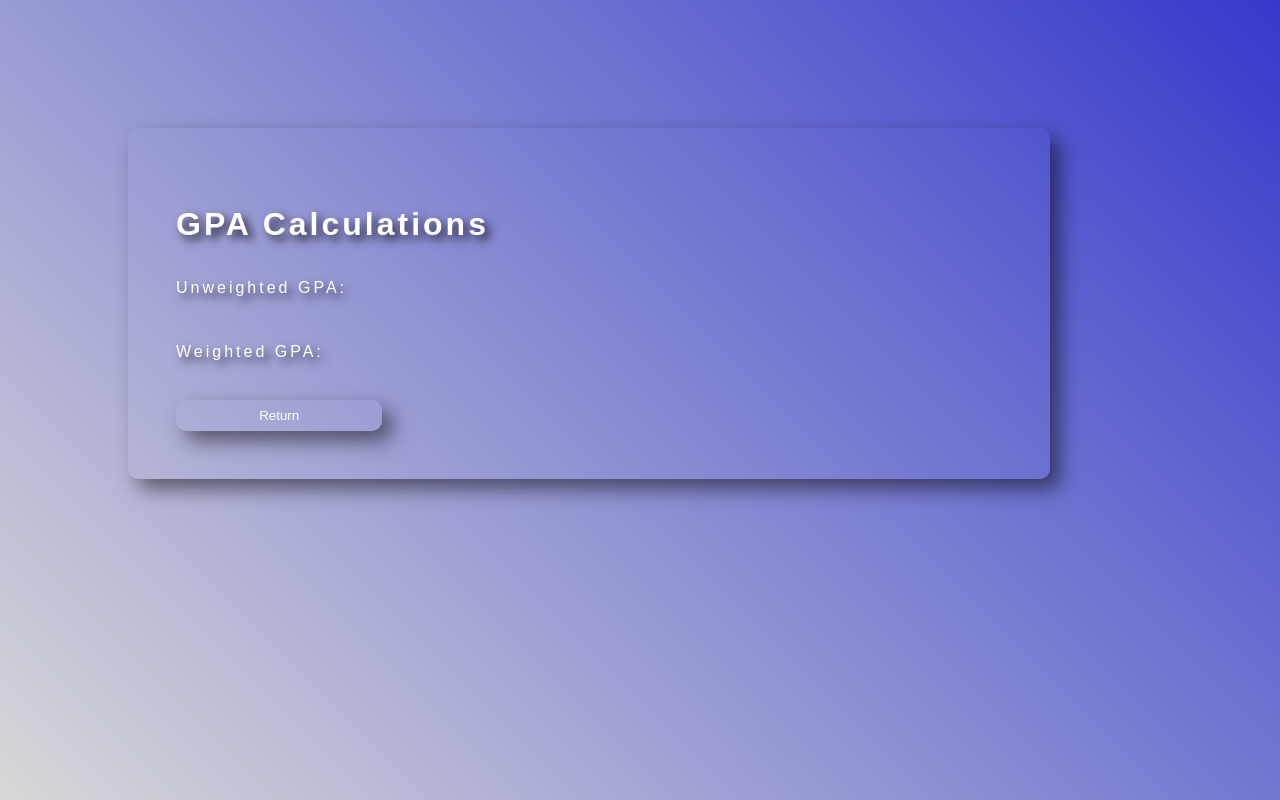
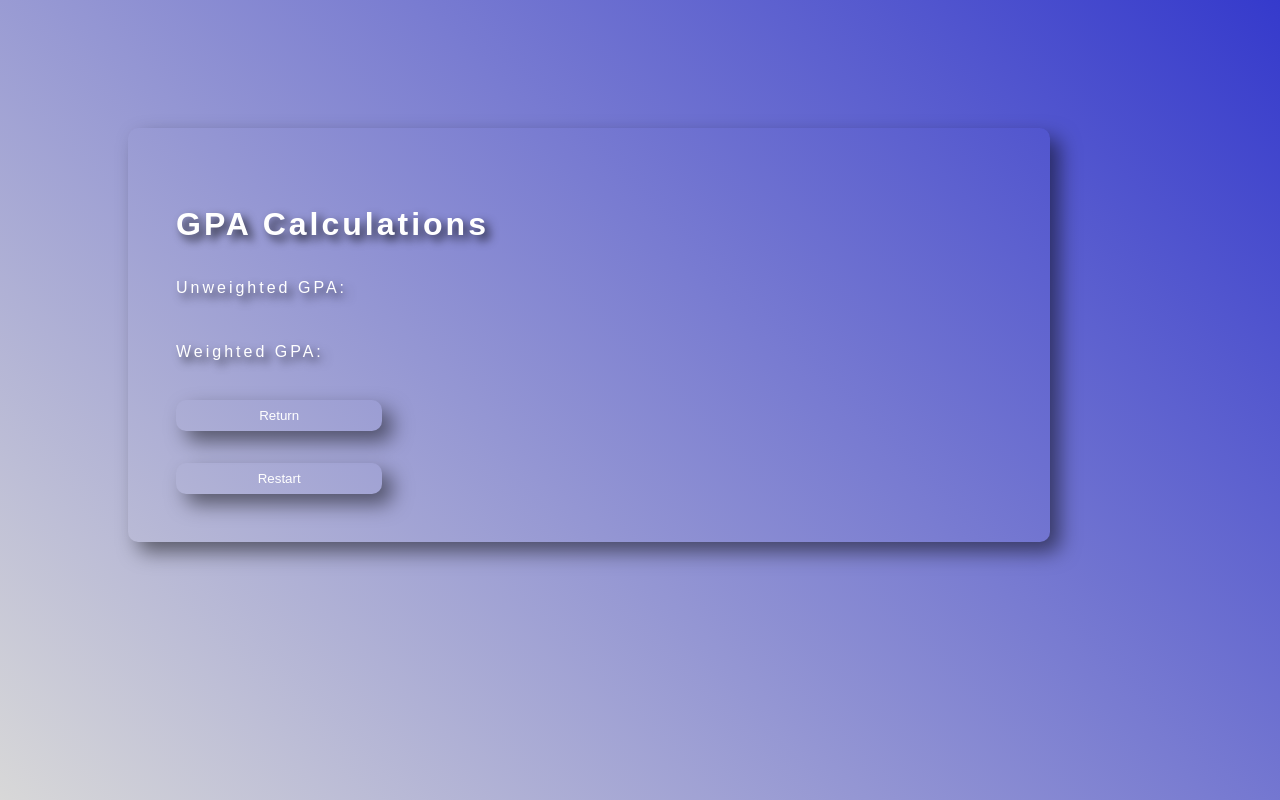
Before and after one commit to Pri1s/myproject, a Django app: page /calculations/ in a window 1280 px wide. Run offline with Django 4.2, Linux system fonts and the light colour scheme.

Commit message:
Added a restart button

```diff
--- a/myapp/static/myapp/js/calculations.js
+++ b/myapp/static/myapp/js/calculations.js
@@ -54,6 +54,7 @@
 document.addEventListener('DOMContentLoaded', function() {
   const unweightedSpan = document.getElementById('unweighted-gpa')
   const weightedSpan = document.getElementById('weighted-gpa')
+  const restartButton = document.getElementById('restart');
 
   const classInfoJSONString = document.querySelector('#class-info').textContent;
 
@@ -91,4 +92,11 @@
 
   unweightedSpan.textContent = averageUnweightedGPA
   weightedSpan.textContent = averageWeightedGPA
+
+  // Check if the restart button has been clicked
+  restartButton.addEventListener('click', function(event) {
+    event.preventDefault();  // Prevent default button action
+    window.location.href = '/'; // Redirect user back to the home/index page
+  });
+
 });
--- a/myapp/templates/myapp/calculations.html
+++ b/myapp/templates/myapp/calculations.html
@@ -19,7 +19,8 @@
                 <!-- Stores 'class-info' context passed from 'views.py as a variable so 'calculation.js' can access the data-->
                 <div id="class-info" style="display: none;">{{ class_info }}</div>
                 <!-- Sends users back to the previous page -->
-                <button class ="card-button" onclick="window.history.go(-1)">Return</button>
+                <button class ="card-button" onclick="window.history.go(-1)">Return</button><br>
+                <button class="card-button" id="restart">Restart</button>
             </div>
         </div>
     </div>
--- a/myapp/templates/myapp/index.html
+++ b/myapp/templates/myapp/index.html
@@ -22,9 +22,9 @@
         <p>3. The Current Grade of Each Class</p>
         <p>4. The Rigor Level For Each Class</p><br>
         <p>Click 'Begin' if you are ready to proceed!</p><br>
-      <div class="card-button">
-         <a class="button-behavior" href="{% url 'class_count' %}"><span>Begin</span></a>
-         <!-- Sends users to the /class_count URL -->
+        <div class="card-button">
+          <a class="button-behavior" href="{% url 'class_count' %}"><span>Begin</span></a>
+          <!-- Sends users to the /class_count URL -->
        </div>
       </div>
     </div>
```
